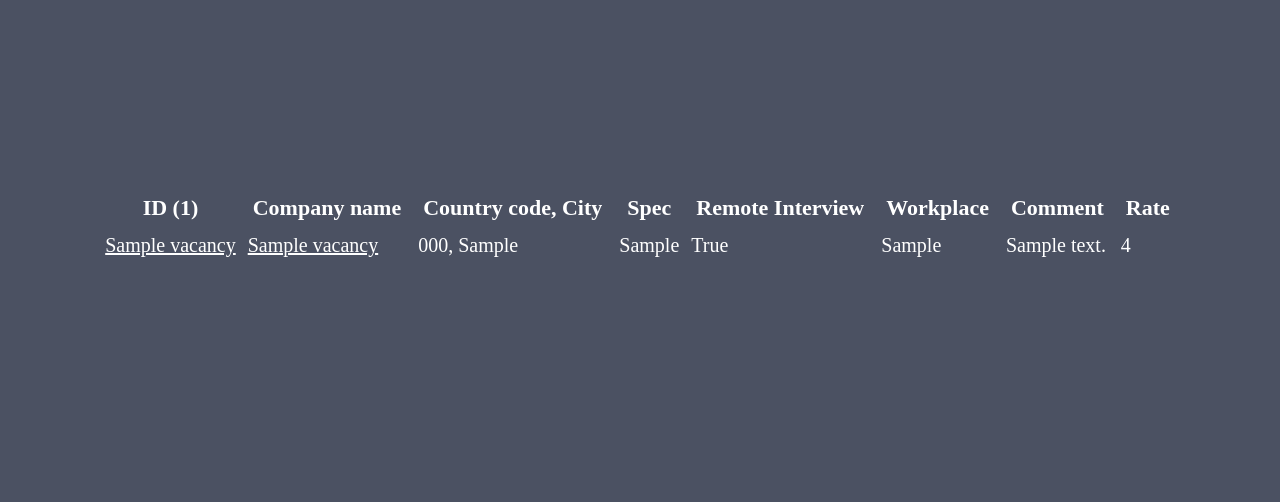
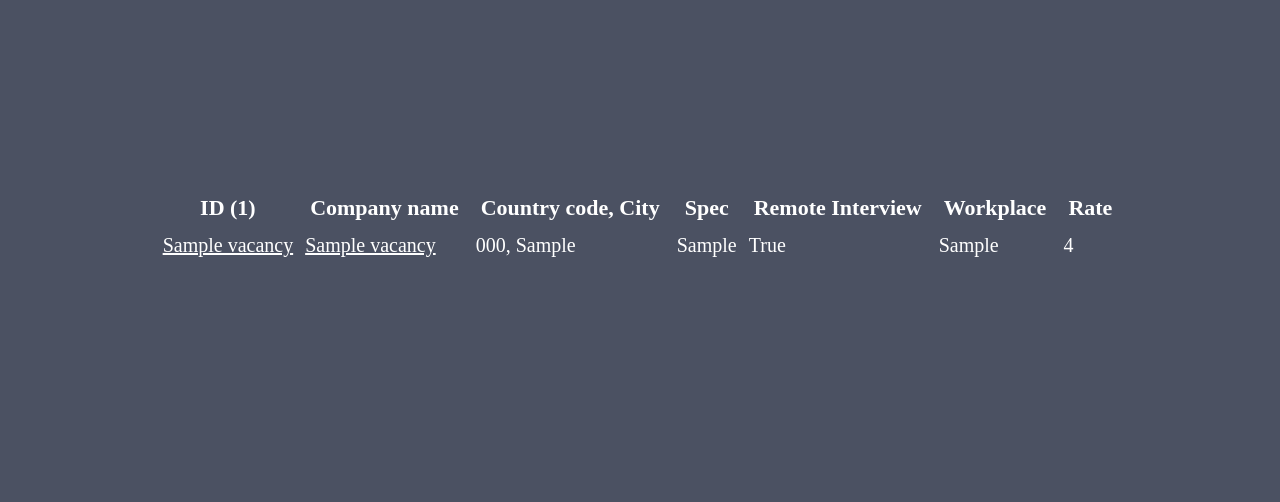
Before and after one commit to ArchiKeV/jjit, a FastAPI app: page /vacancy_list in a window 1280 px wide. Shown: the part 176-678 px from the top of the page. Run offline with FastAPI, Linux system fonts and the light colour scheme; tables that the repository leaves empty hold one stand-in row (values such as "Sample post").

Commit message:
feat: Delete "Comment" column

```diff
--- a/templates/vacancy_list.html
+++ b/templates/vacancy_list.html
@@ -20,7 +20,6 @@
         <th class="table__th">Spec</th>
         <th class="table__th">Remote Interview</th>
         <th class="table__th">Workplace</th>
-        <th class="table__th">Comment</th>
         <th class="table__th">Rate</th>
       </tr>
       </thead>
@@ -37,7 +36,6 @@
         <td class="table__td">{{ vacancy.specialization }}</td>
         <td class="table__td">{{ vacancy.remote_interview }}</td>
         <td class="table__td">{{ vacancy.workplace_type }}</td>
-        <td class="table__td">{{ vacancy.comment }}</td>
         <td class="table__td">{{ vacancy.rate }}</td>
       </tr>
       {% endfor %}
```
